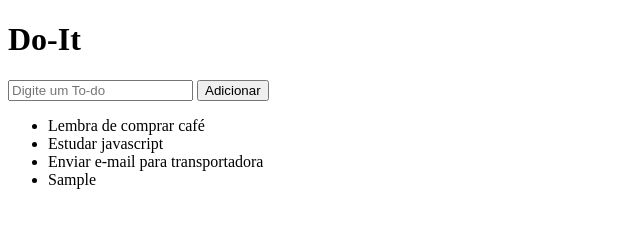
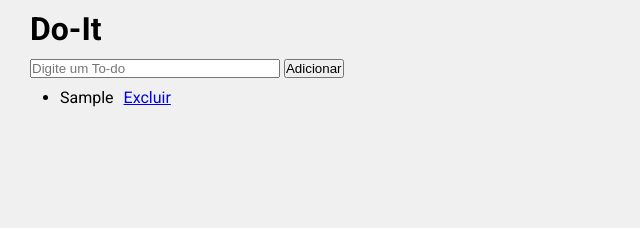
Before and after one commit to gabrielbudke/starter, a plain HTML site: page src/javascript/modulo-03/index.html in a window 1280 px wide. Both pictures are taken after typing "Sample" into the empty fields and a click on the button "Adicionar". Shown: the whole page, without its empty margins (0-640 px from the left). Drawn offline with Linux system fonts and the light colour scheme.

Commit message:
:sparkles: Termiando a construção de uma aplicação de TO-DO

```diff
--- a/src/javascript/modulo-03/handleTodo.js
+++ b/src/javascript/modulo-03/handleTodo.js
@@ -2,14 +2,18 @@ const listElement = document.querySelector('.container ul');
 const inputElement = document.querySelector('.container input');
 const buttonElement = document.querySelector('.container button');
 
-const todos = [
-   // To-do default
-   'Lembra de comprar café',
-   'Estudar javascript',
-   'Enviar e-mail para transportadora'
-];
+// const todos = [
+//    // To-do default
+//    'Lembra de comprar café',
+//     'Estudar javascript',
+//     'Enviar e-mail para transportadora'
+// ];
 
-buttonElement.onclick = addTodo;
+function saveToStorage() {
+   localStorage.setItem('list_todos', JSON.stringify(todos));
+}
+
+const todos = JSON.parse(localStorage.getItem('list_todos')) || [];
 
 function renderTodos() {
 
@@ -19,17 +23,44 @@ function renderTodos() {
       const itemElement = document.createElement('li');
       const textItemElement = document.createTextNode(todo);
 
+      const linkElement = document.createElement('a');
+      linkElement.setAttribute('href', '#')
+
+      const position = todos.indexOf(todo);
+      linkElement.setAttribute('onclick', `deleteTodo(${position})`);
+
+      linkElement.appendChild(document.createTextNode('Excluir'));
+
       itemElement.appendChild(textItemElement);
+      itemElement.appendChild(linkElement);
+
       listElement.appendChild(itemElement);
    }
+
+   saveToStorage();
+
 }
 
 renderTodos();
 
 function addTodo() {
    const textInput = inputElement.value;
-   todos.push(textInput);
+
+   if(textInput) {
+      todos.push(textInput);
+   }
 
    inputElement.value = '';
    renderTodos();
+   saveToStorage();
+
 }
+
+buttonElement.onclick = addTodo;
+
+function deleteTodo(position) {
+   todos.splice(position, 1);
+   renderTodos();
+   saveToStorage();
+
+}
--- a/src/javascript/modulo-03/index.html
+++ b/src/javascript/modulo-03/index.html
@@ -1,23 +1,31 @@
 <!DOCTYPE html>
 <html lang="en">
+
 <head>
 	<meta charset="UTF-8">
 	<meta name="viewport" content="width=device-width, initial-scale=1.0">
-   <title>Document</title>
+	<title>To-Do | Starter Rocketseat</title>
+	<link rel="stylesheet" href="styles/style.css">
 </head>
+
 <body>
 	<header>
 		<h1>Do-It</h1>
 	</header>
-   <section class="container">
+
+	<div class="container">
+		<div class="input-container">
 			<input type="text" placeholder="Digite um To-do">
 			<button>Adicionar</button>
+		</div>
 
+		<div class="list-container">
+			<ul></ul>
+		</div>
 
-      <ul></ul>
-
-   </section>
+	</div>
 
 	<script src="handleTodo.js"></script>
 </body>
+
 </html>
--- /dev/null
+++ b/src/javascript/modulo-03/styles/style.css
@@ -0,0 +1,41 @@
+@import url('https://fonts.googleapis.com/css2?family=Roboto:wght@400;700&display=swap');
+
+:root {
+   --background-color: #f0f0f0;
+}
+
+* {
+   margin: 0;
+   padding: 0;
+   box-sizing: border-box;
+}
+
+body {
+   background-color: var(--background-color);
+   font-family: Roboto, sans-serif;
+}
+
+header {
+   margin: 10px 0 0 30px;
+}
+
+.container {
+   margin: 10px 0 0 30px;
+}
+
+.input-container {
+   margin-bottom: 10px;
+}
+
+.input-container input {
+   width: 250px;
+}
+
+.list-container {
+   margin-left: 30px;
+}
+
+
+a {
+   margin-left: 10px;
+}
```
Lines whose indentation alone changed are shown as unchanged.
